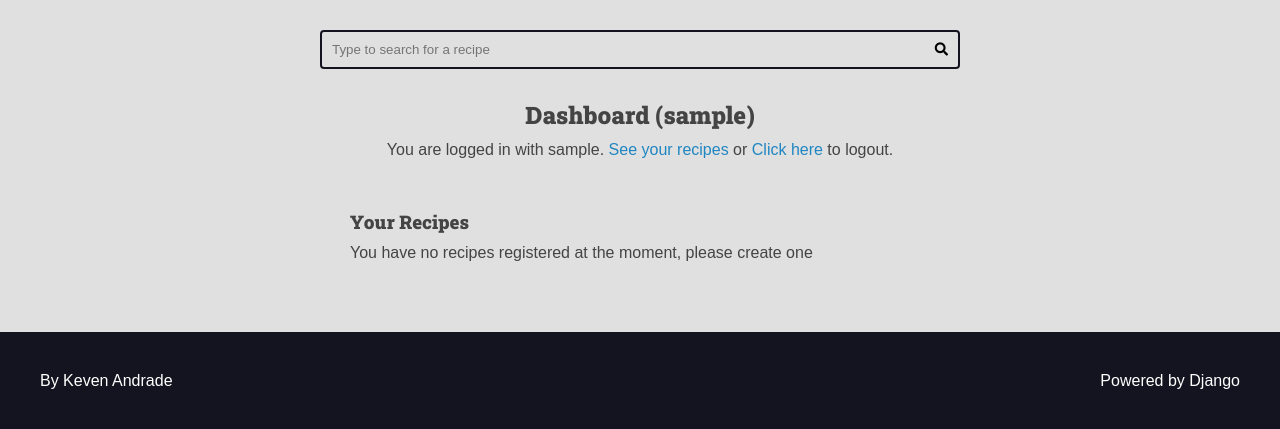
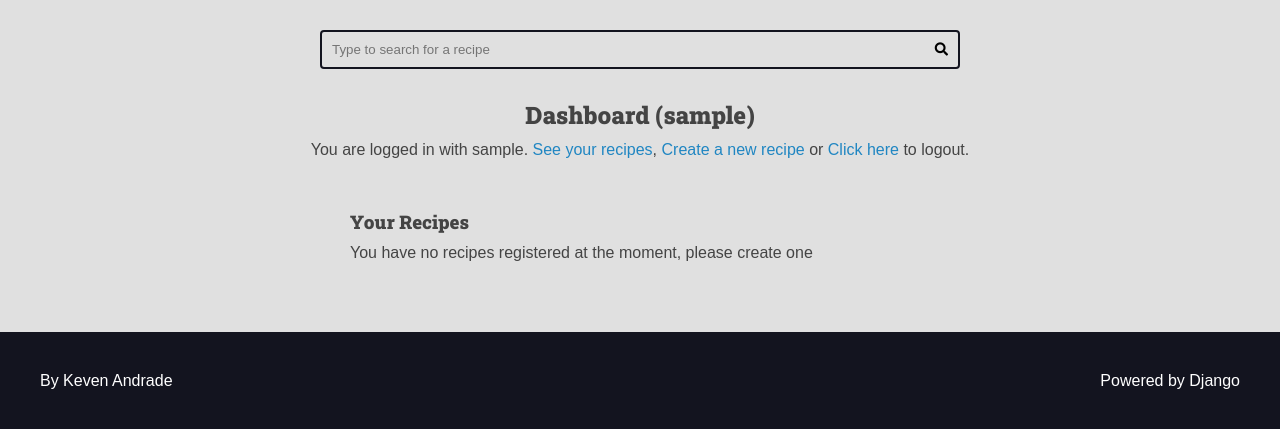
Before and after one commit to kevin-andrade/recipes-app-django, a Django app: page /authors/dashboard/ in a window 1280 px wide. Shown: the part 113-542 px from the top of the page. Run offline with Django 4.2, Linux system fonts and the light colour scheme; the visitor is signed in with stand-in values (Sample User, id 1); data that the repository does not hold is empty.

Commit message:
New recipe and dashboard more errors list

```diff
--- a/authors/templates/authors/partials/login_message.html
+++ b/authors/templates/authors/partials/login_message.html
@@ -2,7 +2,8 @@
 <div class="login-message">
     You are logged in with
     {{ request.user.username }}.
-    <a href="{% url 'authors:dashboard' %}">See your recipes</a> or
+    <a href="{% url 'authors:dashboard' %}">See your recipes</a>,
+    <a href="{% url 'authors:dashboard_recipe_new' %}">Create a new recipe</a> or
     <form action="{% url 'authors:logout' %}" method="POST" class="inline-form">
         {% csrf_token %}
         <input type="hidden" name="username" value="{{ request.user.username }}">
--- a/authors/urls.py
+++ b/authors/urls.py
@@ -12,6 +12,10 @@ urlpatterns = [
     path('logout/', views.logout_view, name='logout'),
     path('dashboard/', views.dashboard, name='dashboard'),
     path(
+        'dashboard/recipe/new/',
+        views.dashboard_recipe_new,
+        name='dashboard_recipe_new'),
+    path(
         'dashboard/recipe/<int:id>/edit/',
         views.dashboard_recipe_edit,
         name='dashboard_recipe_edit'),
--- a/authors/views.py
+++ b/authors/views.py
@@ -136,3 +136,32 @@ def dashboard_recipe_edit(request, id):
             'form': form,
         }
     )
+
+
+@login_required(redirect_field_name="next", login_url='authors:login')
+def dashboard_recipe_new(request):
+    form = AuthorRecipeForm(
+        data=request.POST or None,
+        files=request.FILES or None,
+    )
+
+    if form.is_valid():
+        recipe = form.save(commit=False)
+
+        recipe.author = request.user
+        recipe.preparation_steps_is_html = False
+        recipe.is_published = False
+
+        form.save()
+        messages.success(request, 'Your recipe has been successfully saved!')
+        return redirect(
+            reverse('authors:dashboard_recipe_edit', args=(recipe.id,)))
+
+    return render(
+        request,
+        'authors/pages/dashboard_recipe.html',
+        context={
+            'form': form,
+            'form_action': reverse('authors:dashboard_recipe_new')
+        }
+    )
--- /dev/null
+++ b/utils/string.py
@@ -0,0 +1,6 @@
+def is_positive_nummber(value):
+    try:
+        number_string = float(value)
+    except ValueError:
+        return False
+    return number_string > 0
```
Also changed, not shown: authors/forms/recipe_form.py (+51 -0 lines).
